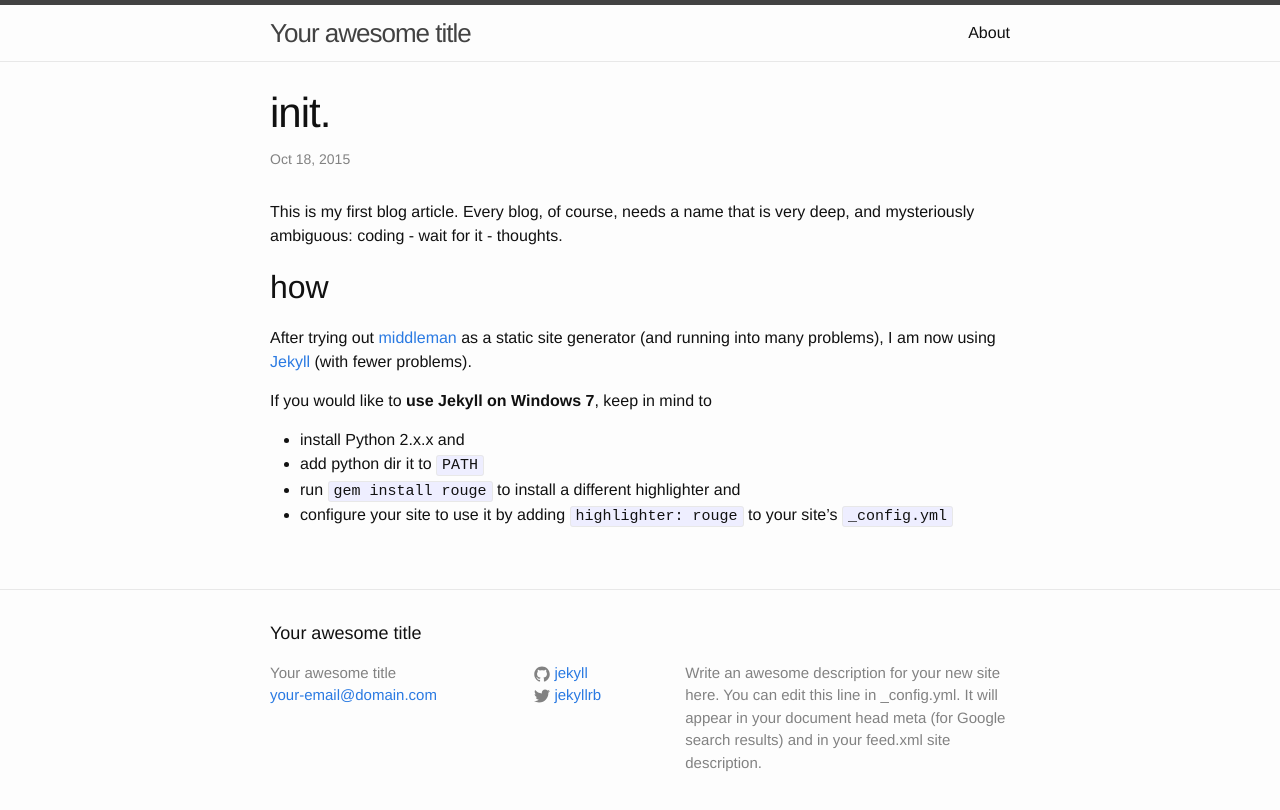
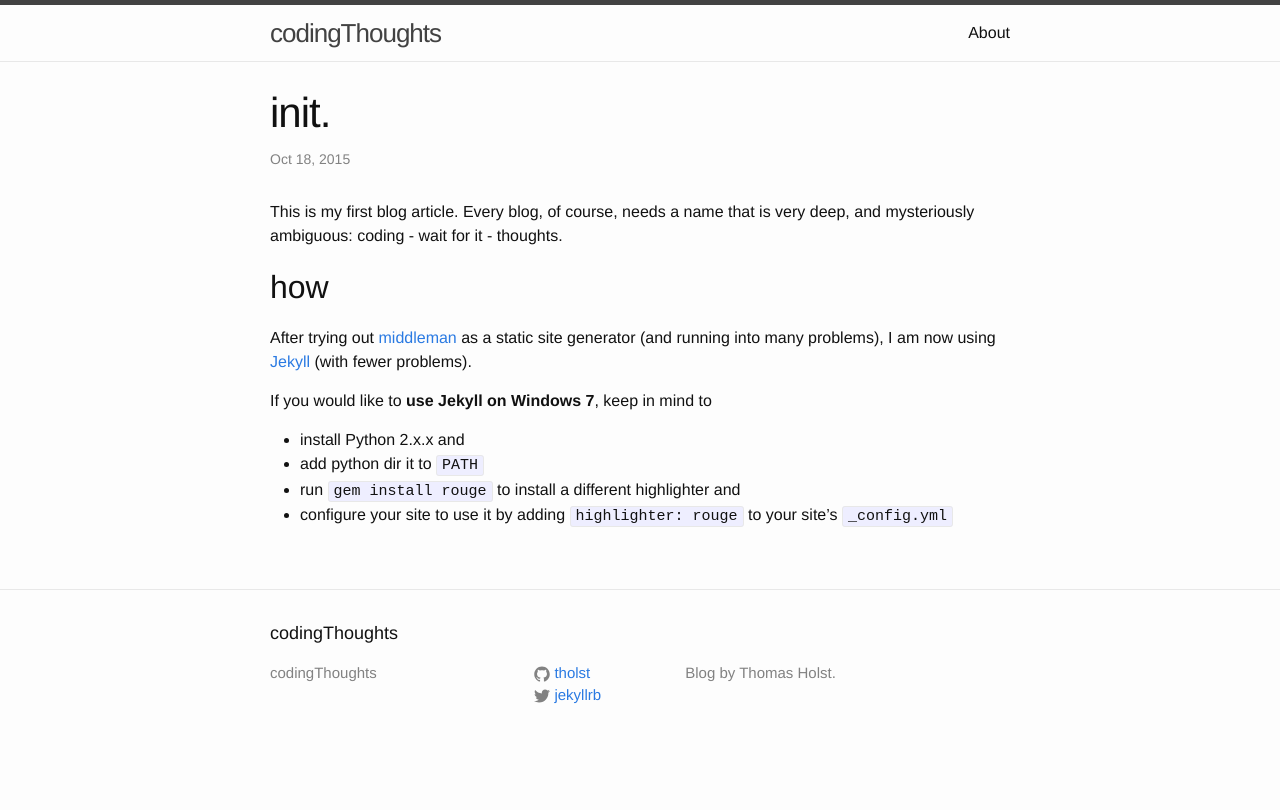
Before and after one commit to tholst/tholst.github.io, a Jekyll site: the page built from _posts/2015-10-18-init.markdown, in a window 1280 px wide. Shown: the top 810 px of the page. Built offline with Jekyll 4.4.1, drawn with Linux system fonts in a browser that asks for light colours.

Commit message:
some adjustments

```diff
--- a/_config.yml
+++ b/_config.yml
@@ -1,14 +1,11 @@
 # Site settings
-title: Your awesome title
-email: your-email@domain.com
+title: codingThoughts
 description: > # this means to ignore newlines until "baseurl:"
-  Write an awesome description for your new site here. You can edit this
-  line in _config.yml. It will appear in your document head meta (for
-  Google search results) and in your feed.xml site description.
+  Blog by Thomas Holst.
 baseurl: "" # the subpath of your site, e.g. /blog/
-url: "http://yourdomain.com" # the base hostname & protocol for your site
+url: "http://tholst.github.io" # the base hostname & protocol for your site
 twitter_username: jekyllrb
-github_username:  jekyll
+github_username:  tholst
 
 # Build settings
 markdown: kramdown
```
Also changed, not shown: Gemfile (added, +7 -0 lines), _posts/2015-10-18-init.markdown (renamed from _posts/2015-10-18-welcome-to-jekyll.markdown).
